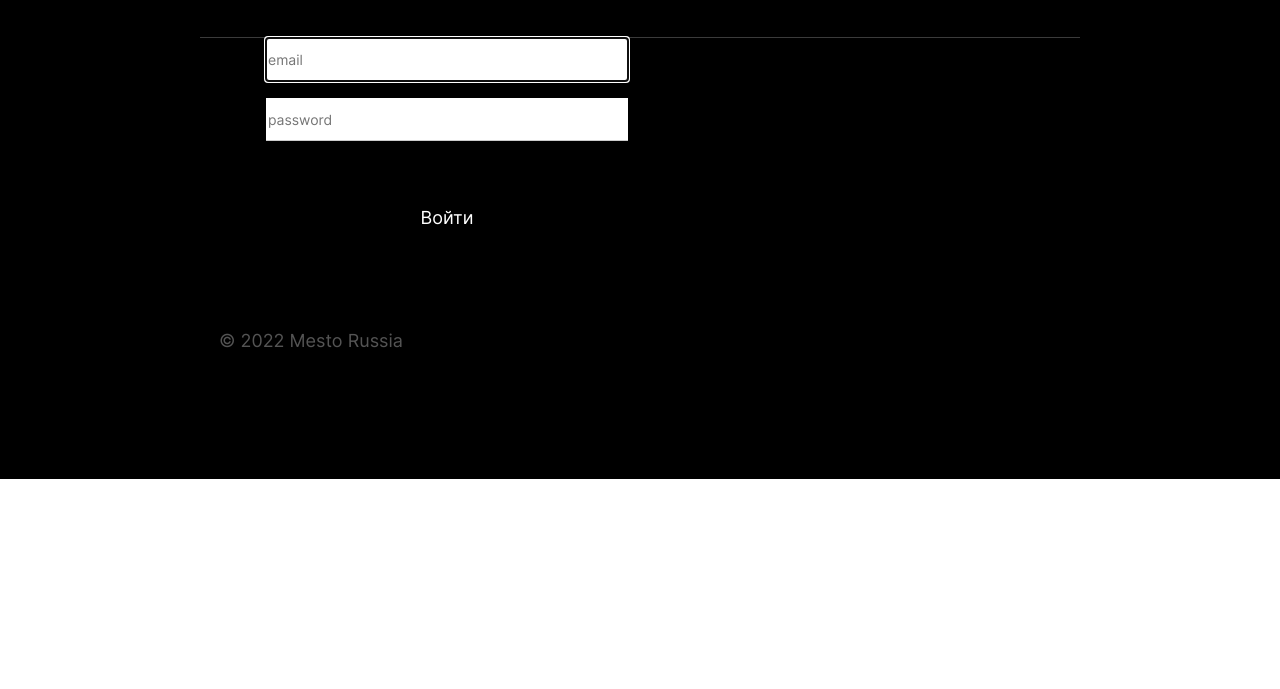
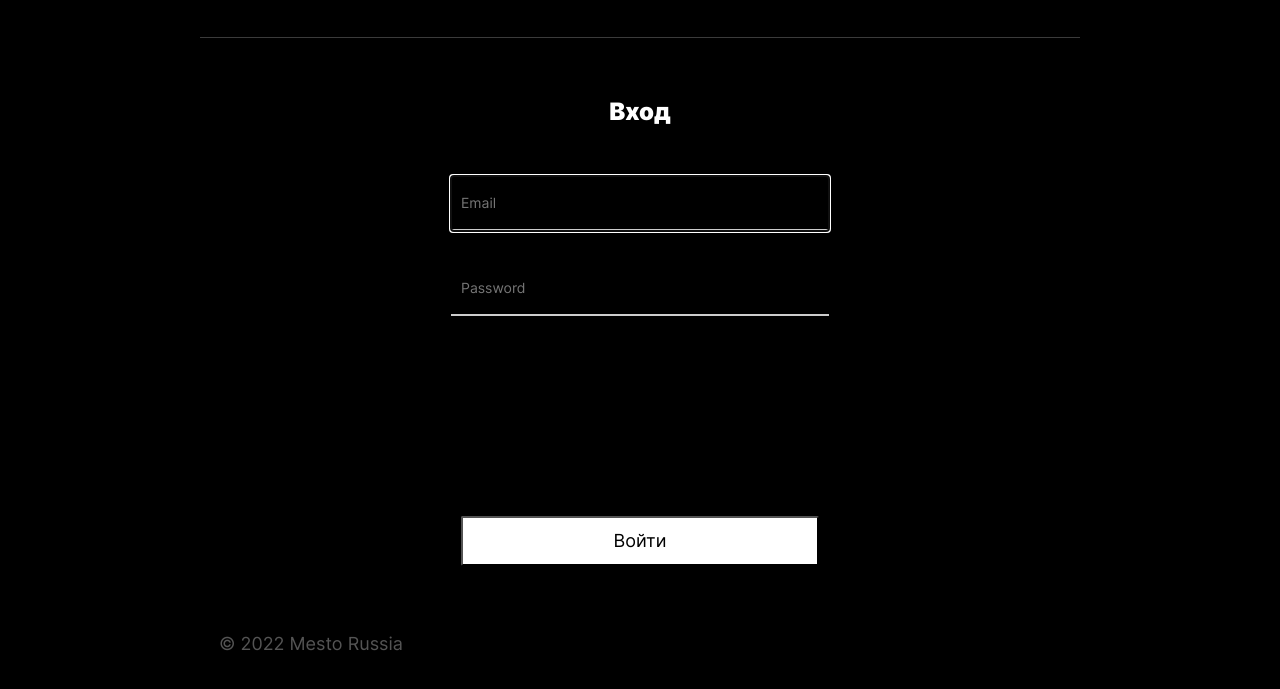
Before and after one commit to SevaMarkov88/mesto-react-auth, a React app: page /sign-in in a window 1280 px wide. Shown: the part 81-770 px from the top of the page. Built offline with nearby package versions, Linux system fonts and the light colour scheme; no server answers.

Commit message:
styles added

```diff
--- a/public/index.html
+++ b/public/index.html
@@ -26,9 +26,9 @@
     -->
     <title>MESTO</title>
   </head>
-  <body>
+  <body class="page">
     <noscript>You need to enable JavaScript to run this app.</noscript>
-    <div id="root"></div>
+    <div id="root" class="page__container"></div>
     <!--
       This HTML file is a template.
       If you open it directly in the browser, you will see an empty page.
--- /dev/null
+++ b/src/blocks/login/__button/login__button.css
@@ -0,0 +1,14 @@
+.login__button {
+  width: 358px;
+  height: 50px;
+  background: #FFFFFF;
+  border-radius: 2px;
+  font-size: 18px;
+  line-height: 22px;
+  transition: all 0.5s;
+}
+
+.login__button:hover {
+  opacity: 0.85;
+  cursor: pointer;
+}
--- /dev/null
+++ b/src/blocks/login/__form/login__form.css
@@ -0,0 +1,4 @@
+.login__form {
+  display: grid;
+  justify-items: center;
+}
--- /dev/null
+++ b/src/blocks/login/__input/login__input.css
@@ -0,0 +1,16 @@
+.login__input {
+  width: 358px;
+  height: 27px;
+  background-color: #000;
+  border: none;
+  border-bottom: 2px solid #CCCCCC;
+  margin-bottom: 30px;
+  padding: 13px 10px;
+  font-size: 14px;
+  line-height: 17px;
+  color: #CCCCCC;
+}
+
+.login__input:last-of-type{
+  margin-bottom: 200px;
+}
--- /dev/null
+++ b/src/blocks/login/__title/login__title.css
@@ -0,0 +1,4 @@
+.login__title {
+  text-align: center;
+  margin: 60px auto 50px;
+}
--- /dev/null
+++ b/src/blocks/login/login.css
@@ -0,0 +1,3 @@
+.login {
+
+}
--- a/src/components/App.js
+++ b/src/components/App.js
@@ -131,8 +131,6 @@ function App() {
   return (
     <CurrentUserContext.Provider value={currentUser}>
       <BrowserRouter>
-        <div className="page">
-          <div className="page__container">
             <Header />
             <Switch>
               <Route path="/sign-up">
@@ -163,7 +161,6 @@ function App() {
             </Switch>
 
             <Footer />
-          </div>
 
           <PopupEditProfile
             isOpen={isEditProfilePopupOpen}
@@ -191,7 +188,6 @@ function App() {
             onClose={closeAllPopups}
             onAddPlace={handleAddPlaceSubmit}
           />
-        </div>
       </BrowserRouter>
     </CurrentUserContext.Provider>
   );
--- a/src/components/Login.js
+++ b/src/components/Login.js
@@ -25,13 +25,13 @@ function Login(props) {
   }
 
   return (
-      <div className="popup__main-container">
-        <form className="popup__form" onSubmit={handleSubmit}>
+      <div className="login">
+        <h2 className="login__title">Вход</h2>
+        <form className="login__form" onSubmit={handleSubmit}>
           <input
             type="email"
-            id="input-name"
-            className="popup__text"
-            placeholder="email"
+            className="login__input"
+            placeholder="Email"
             minLength="2"
             maxLength="40"
             required
@@ -43,18 +43,17 @@ function Login(props) {
           />
           <input
             type="password"
-            id="input-job"
-            className="popup__text"
-            placeholder="password"
+            className="login__input"
+            placeholder="Password"
             minLength="2"
             maxLength="200"
             required
             autoComplete="off"
-            name="job"
+            name="password"
             value={password || ""}
             onChange={handlePasswordChange}
           />
-          <button className="popup__button" type="submit" aria-label="Войти">
+          <button className="login__button" type="submit" aria-label="Войти">
             Войти
           </button>
         </form>
--- a/src/index.css
+++ b/src/index.css
@@ -13,6 +13,13 @@
 
 /* header */
 @import url(blocks/header/header.css);
+
+/* login */
+@import url(blocks/login/login.css);
+@import url(blocks/login/__title/login__title.css);
+@import url(blocks/login/__button/login__button.css);
+@import url(blocks/login/__input/login__input.css);
+@import url(blocks/login/__form/login__form.css);
 
 /* menu */
 @import url(blocks/menu/menu.css);
```
